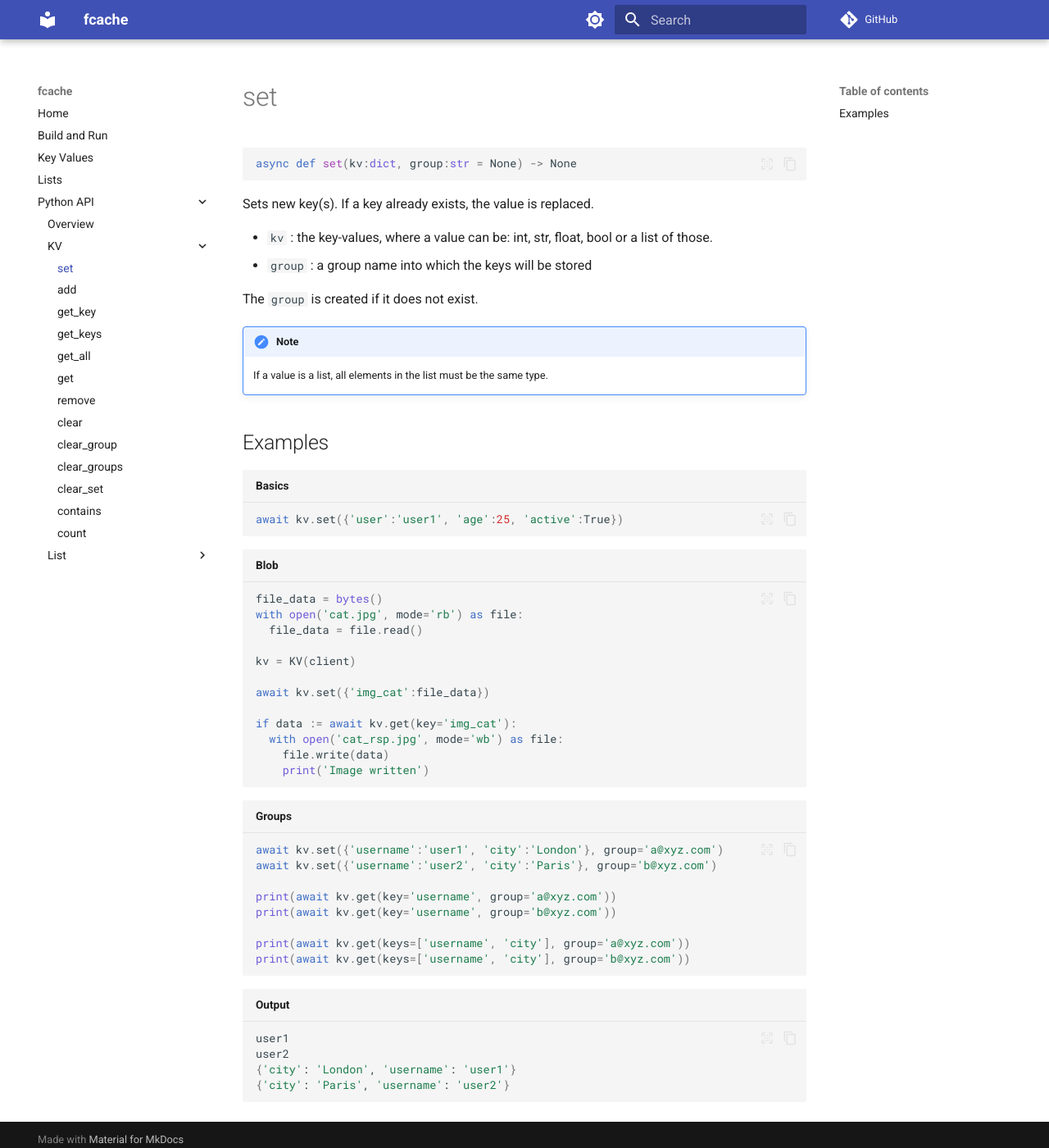
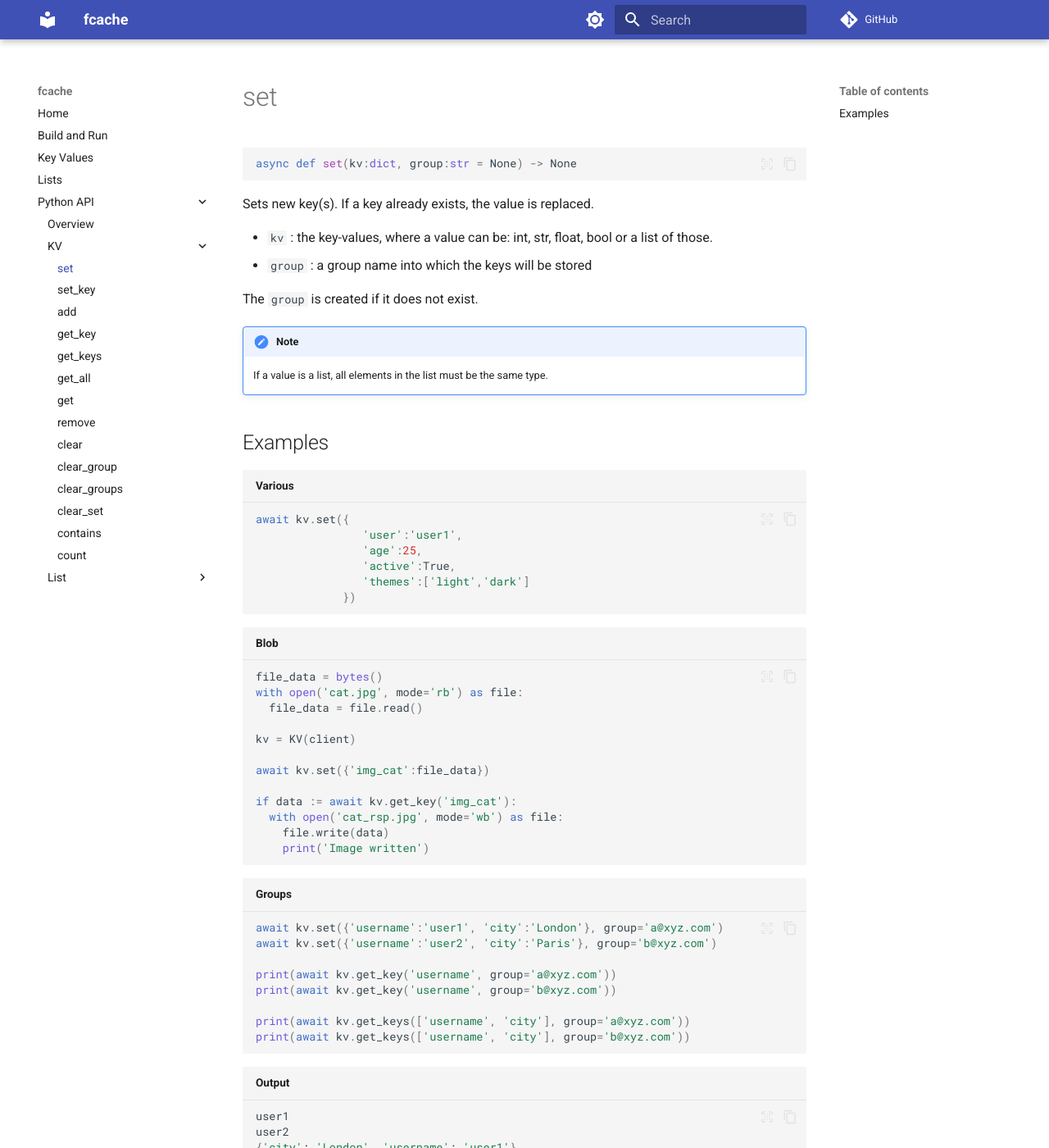
Before and after one commit to ccooper1982/fcache, an MkDocs documentation site: the page built from docs/src/api_py/kv/set.md, in a window 1280 px wide and 1400 px high. Shown: the whole window at 82% size. Built offline with MkDocs 1.6.1 and Material for MkDocs 9.7.7, drawn with Linux system fonts in a browser that asks for light colours; comment, search, counter and statistics services are not loaded.

Commit message:
KV: set_key

````diff
--- a/docs/mkdocs.yml
+++ b/docs/mkdocs.yml
@@ -42,6 +42,7 @@
     - 'api_py/intro.md'
     - KV:
       - set: 'api_py/kv/set.md'
+      - set_key: 'api_py/kv/set_key.md'
       - add: 'api_py/kv/add.md'
       - get_key: 'api_py/kv/get_key.md'
       - get_keys: 'api_py/kv/get_keys.md'
--- a/docs/src/api_py/kv/set.md
+++ b/docs/src/api_py/kv/set.md
@@ -17,8 +17,13 @@
 
 ## Examples
 
-```py title='Basics'
-await kv.set({'user':'user1', 'age':25, 'active':True})
+```py title='Various'
+await kv.set({
+                'user':'user1',
+                'age':25,
+                'active':True,
+                'themes':['light','dark']
+             })
 ```
 
 ```py title='Blob'
@@ -30,7 +35,7 @@
 
 await kv.set({'img_cat':file_data})
 
-if data := await kv.get(key='img_cat'):
+if data := await kv.get_key('img_cat'):
   with open('cat_rsp.jpg', mode='wb') as file:
     file.write(data)
     print('Image written')
@@ -41,11 +46,11 @@
 await kv.set({'username':'user1', 'city':'London'}, group='a@xyz.com')
 await kv.set({'username':'user2', 'city':'Paris'}, group='b@xyz.com')
 
-print(await kv.get(key='username', group='a@xyz.com'))
-print(await kv.get(key='username', group='b@xyz.com'))
+print(await kv.get_key('username', group='a@xyz.com'))
+print(await kv.get_key('username', group='b@xyz.com'))
 
-print(await kv.get(keys=['username', 'city'], group='a@xyz.com'))
-print(await kv.get(keys=['username', 'city'], group='b@xyz.com'))
+print(await kv.get_keys(['username', 'city'], group='a@xyz.com'))
+print(await kv.get_keys(['username', 'city'], group='b@xyz.com'))
 ```
 
 ```sh title='Output'
````
Also changed, not shown: docs/src/api_py/kv/get.md (+7 -0 lines), docs/src/api_py/kv/set_key.md (added, +30 -0 lines), 3 other files.
